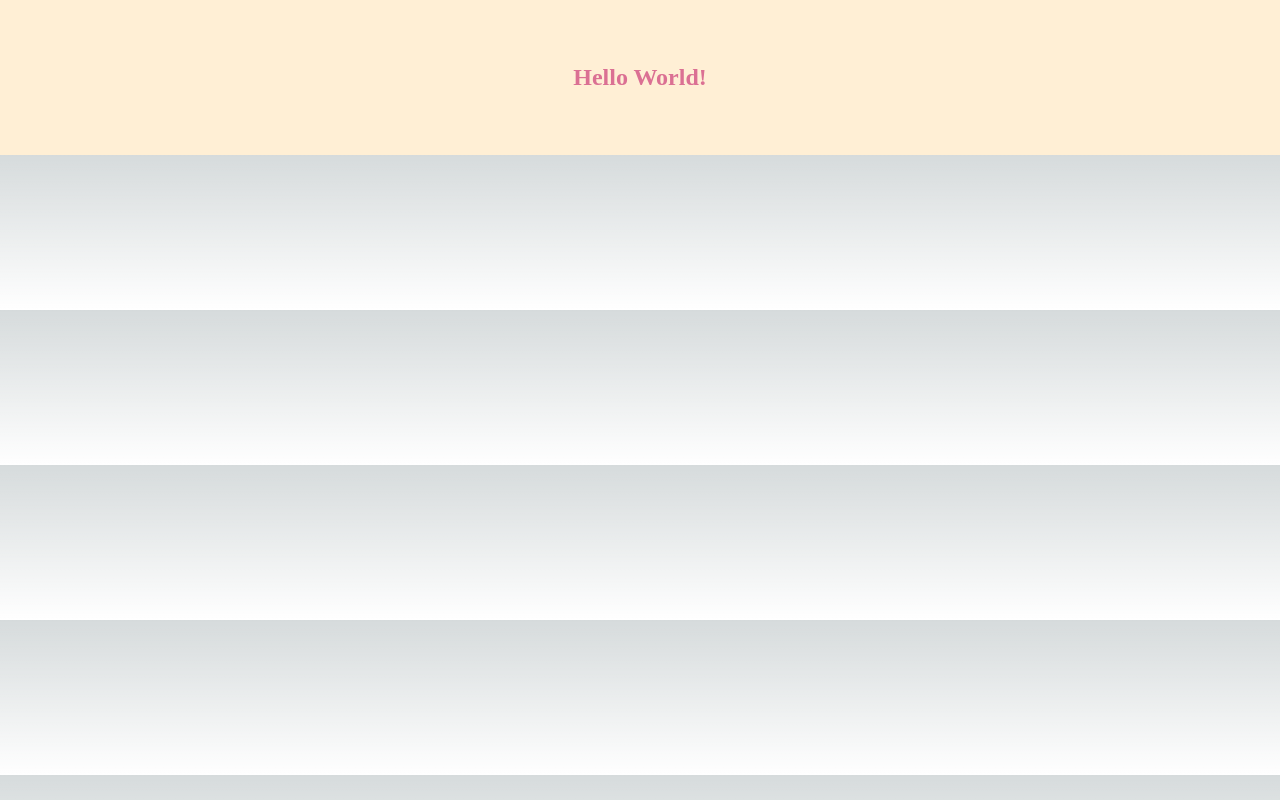
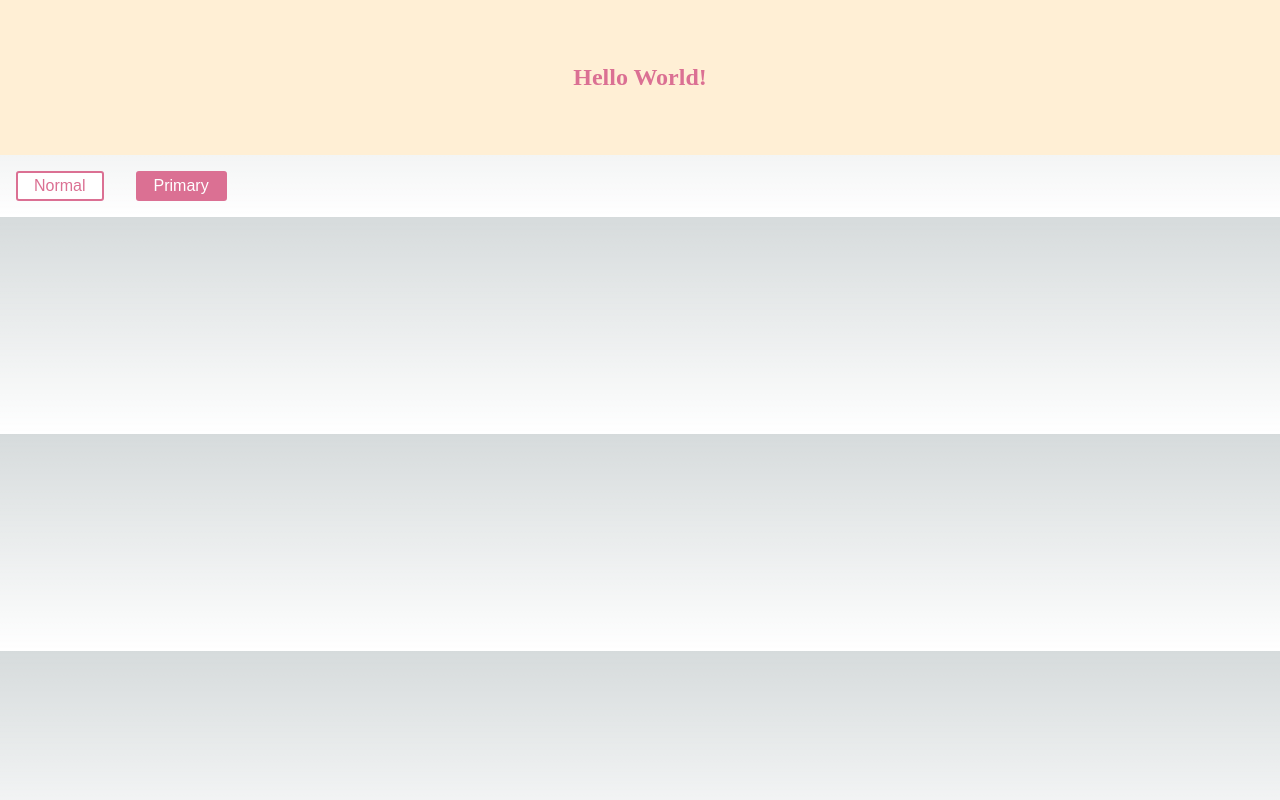
Before and after one commit to Voyager101pw/styled-components-test, a Next.js app: page / in a window 1280 px wide. Built offline with nearby package versions, Linux system fonts and the light colour scheme.

Commit message:
lesson 2
Создан компонент, стили которого зависят от пропса "primary"
https://styled-components.com/docs/basics#adapting-based-on-props

```diff
--- /dev/null
+++ b/lessons/2/index.tsx
@@ -0,0 +1,28 @@
+import { FC, PropsWithChildren } from 'react';
+import styled from 'styled-components';
+
+interface ButtonProps {
+  primary?: boolean;
+}
+
+const Button = styled.button`
+  // Цвет зависит от наличия пропса "primary"
+  background: ${(props: ButtonProps): string =>
+    props.primary ? 'palevioletred' : 'white'};
+  color: ${(props: ButtonProps) => (props.primary ? 'white' : 'palevioletred')};
+
+  font-size: 1em;
+  margin: 1em;
+  padding: 0.25em 1em;
+  border: 2px solid palevioletred;
+  border-radius: 3px;
+`;
+
+const Container: FC = () => (
+  <div>
+    <Button>Normal</Button>
+    <Button primary>Primary</Button>
+  </div>
+);
+
+export default Container;
--- a/lessons/index.tsx
+++ b/lessons/index.tsx
@@ -1 +1,2 @@
-export { default as HelloWorld } from './1';
+export { default as Less1 } from './1';
+export { default as Less2 } from './2';
--- a/pages/index.tsx
+++ b/pages/index.tsx
@@ -2,12 +2,15 @@ import Head from 'next/head';
 import Image from 'next/image';
 import { Inter } from '@next/font/google';
 import styles from '../styles/Home.module.css';
-import { HelloWorld } from '../lessons';
+import { Less1, Less2 } from '../lessons';
 
 const inter = Inter({ subsets: ['latin'] });
 
 export default function Home() {
-  return <>
-    <HelloWorld/>
-  </>;
+  return (
+    <>
+      <Less1 />
+      <Less2 />
+    </>
+  );
 }
```
Also changed, not shown: lessons/2/readme.md (added).
